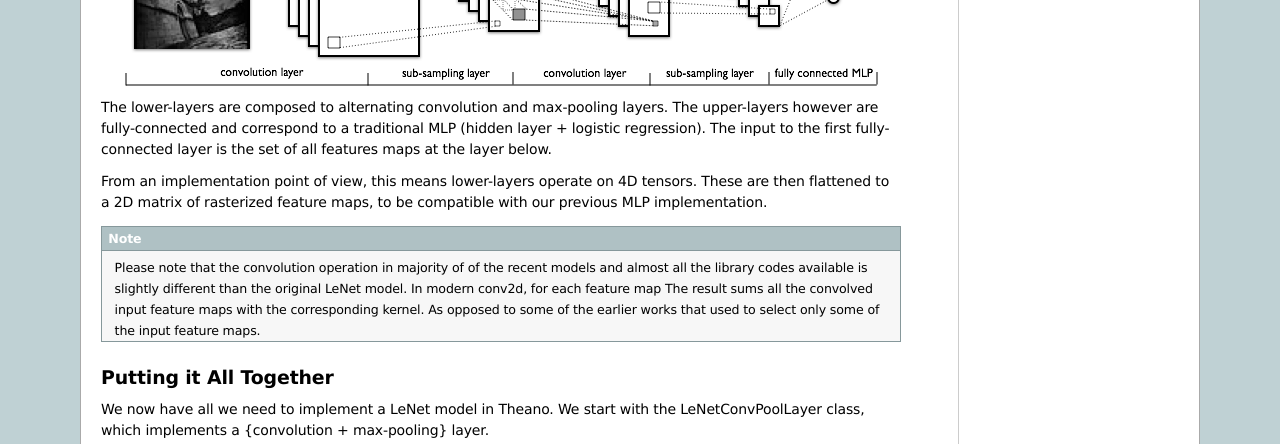
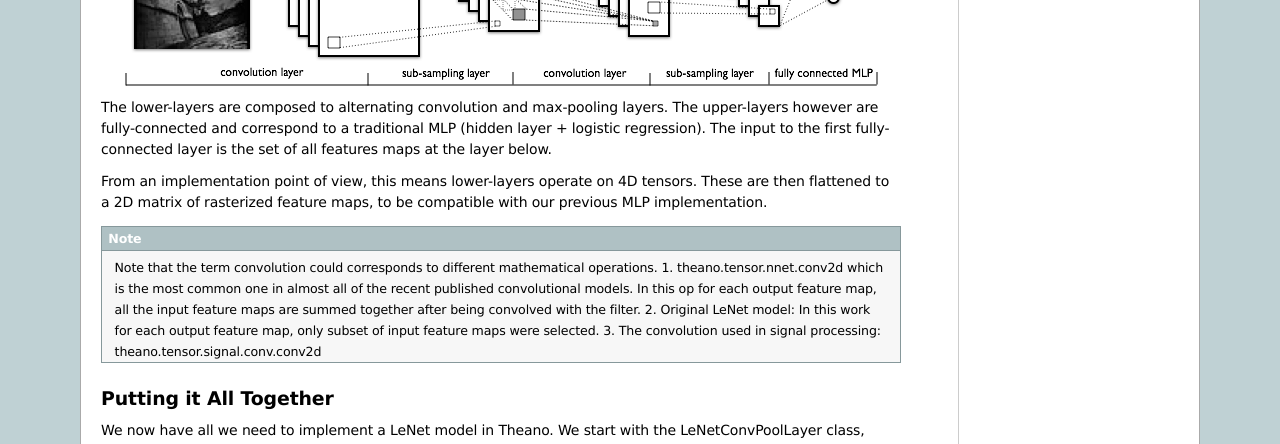
Before and after one commit to lisa-lab/DeepLearningTutorials, a Sphinx documentation site: the page built from doc/lenet.txt, in a window 1280 px wide and 900 px high, scrolled down 5959 px, cut to the strip 0-444 px from the top of the window. Built offline with Sphinx 7.4.7, drawn with Linux system fonts in a browser that asks for light colours; formulas are drawn with MathJax 3; pages that are not in the unit, such as notebooks, are missing from menus.

Commit message:
updated the text

```diff
--- a/doc/lenet.txt
+++ b/doc/lenet.txt
@@ -401,12 +401,12 @@ to be compatible with our previous MLP implementation.
 
 
 .. note::
-    Please note that the convolution operation in majority of of the recent
-    models and almost all the library codes available is slightly different
-    than the original LeNet model. In modern conv2d, for each feature map
-    The result sums all the convolved input feature maps with the corresponding
-    kernel. As opposed to some of the earlier works that used to select only
-    some of the input feature maps.
+    Note that the term convolution could corresponds to different mathematical operations.
+    1. theano.tensor.nnet.conv2d which is the most common one in almost all of the recent published convolutional models. In this op for each output feature map, all the input feature maps are summed together after being convolved with the filter.
+    2. Original LeNet model: In this work for each output feature map, only subset of input feature maps were selected.
+    3. The convolution used in signal processing: theano.tensor.signal.conv.conv2d
+
+
 
 Putting it All Together
 +++++++++++++++++++++++
```
